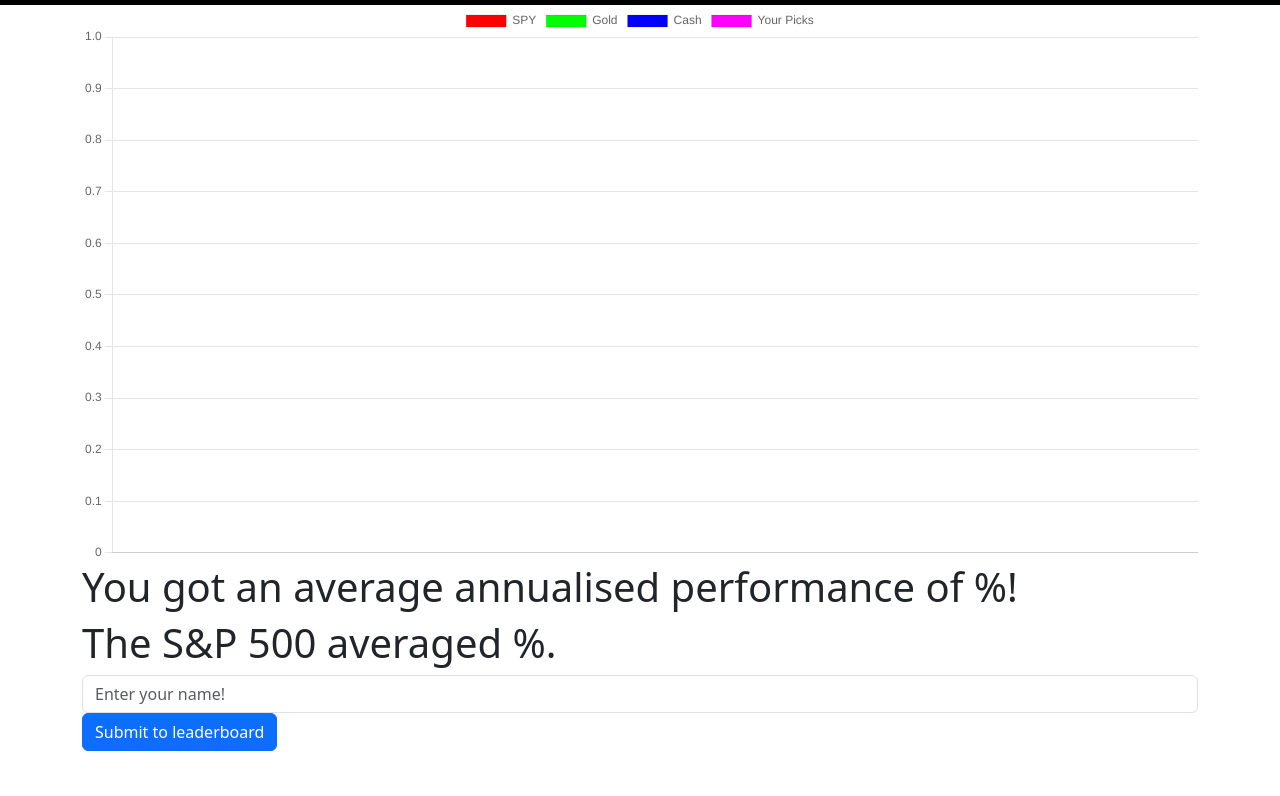
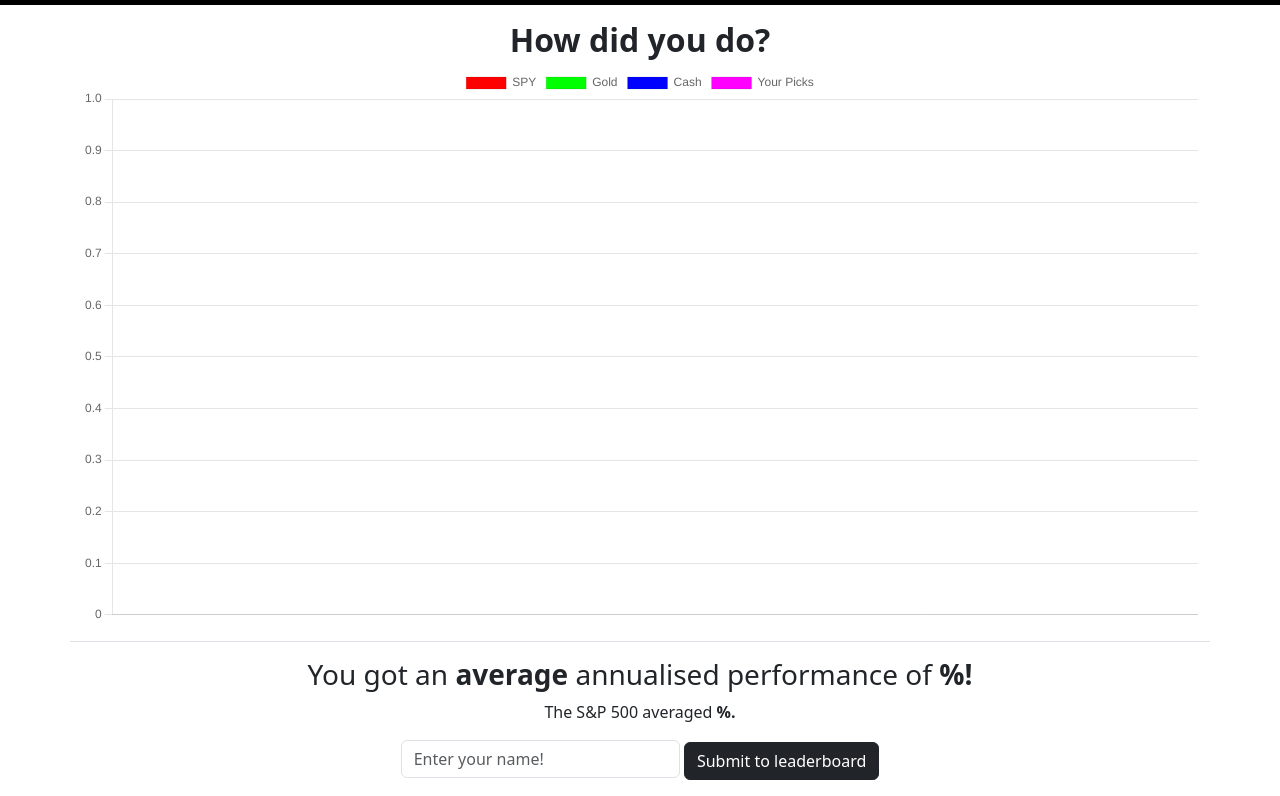
Before and after one commit to ThomasG233/quackathon2024, a plain HTML site: page results.html in a window 1280 px wide. Shown: the part 86-882 px from the top of the page. Before the commit the page ends 853 px from the top, so only its background shows below. Drawn offline with nearby package versions, Linux system fonts and the light colour scheme.

Commit message:
Styled final page.

```diff
--- a/index.js
+++ b/index.js
@@ -215,8 +215,6 @@ async function startGame() {
 
 	setValue(10000);
 
-
-
 	startDate = currDate;
 	const url = "http://apihack-env.eba-v8abcenj.us-east-1.elasticbeanstalk.com/api/stocks";
 	const query = await fetch(url);
@@ -260,7 +258,6 @@ $('#pastPerfModal').on('show.bs.modal', async function (event) {
 	dataArray = await dataFromJSON.json();
 	dataArray = dataArray.data;
 
-
 	ppChart = new Chart(body[0], {
 		type: 'line',
 		backgroundColor: '#36A2EB',
--- a/results.html
+++ b/results.html
@@ -13,12 +13,19 @@
         <nav class="navbar bg-black">
             <div class="container px-5">
 				<img src="blackrock_logo.png" style="width:75px; height: 75px;">
-			</div>
+		</div>
         </nav>
 		<div class = "container">
+			<h2 class = "text-center mt-3"><strong>How did you do?</strong></h2>
         	<div><canvas id="resultsChart"></canvas></div>
-			<h1>You got an average annualised performance of <span id="avgPerformance"></span>%!</h1>
-			<h1>The S&P 500 averaged <span id="SPYPerformance"></span>%. <span id="resultSentance"></span></h1><input type="text" class="form-control holdingValue" aria-label="name" id="enterName" placeholder="Enter your name!"><button type="button" class="btn btn-primary" onClick="addToBoard()">Submit to leaderboard</button>
+			<div class="row mt-3 border-top 1">
+				<h3 class = "text-center mt-3">You got an <strong>average</strong> annualised performance of <strong><span id="avgPerformance"></span>%!</strong></h3>
+				<p class = "text-center">The S&P 500 averaged <strong><span id="SPYPerformance"></span>%. </strong><span id="resultSentance"></span></p>
+				<div class="text-center">
+					<input type="text" class="d-inline form-control holdingValue w-25" aria-label="name" id="enterName" placeholder="Enter your name!">
+					<button type="button" class="btn btn-dark" onClick="addToBoard()">Submit to leaderboard</button>
+				</div>
+			</div>
 			<ol id="leaderboard"></ol>
 		</div>
         <script src="https://cdn.jsdelivr.net/npm/popper.js@1.12.9/dist/umd/popper.min.js" integrity="sha384-ApNbgh9B+Y1QKtv3Rn7W3mgPxhU9K/ScQsAP7hUibX39j7fakFPskvXusvfa0b4Q" crossorigin="anonymous"></script>
```
